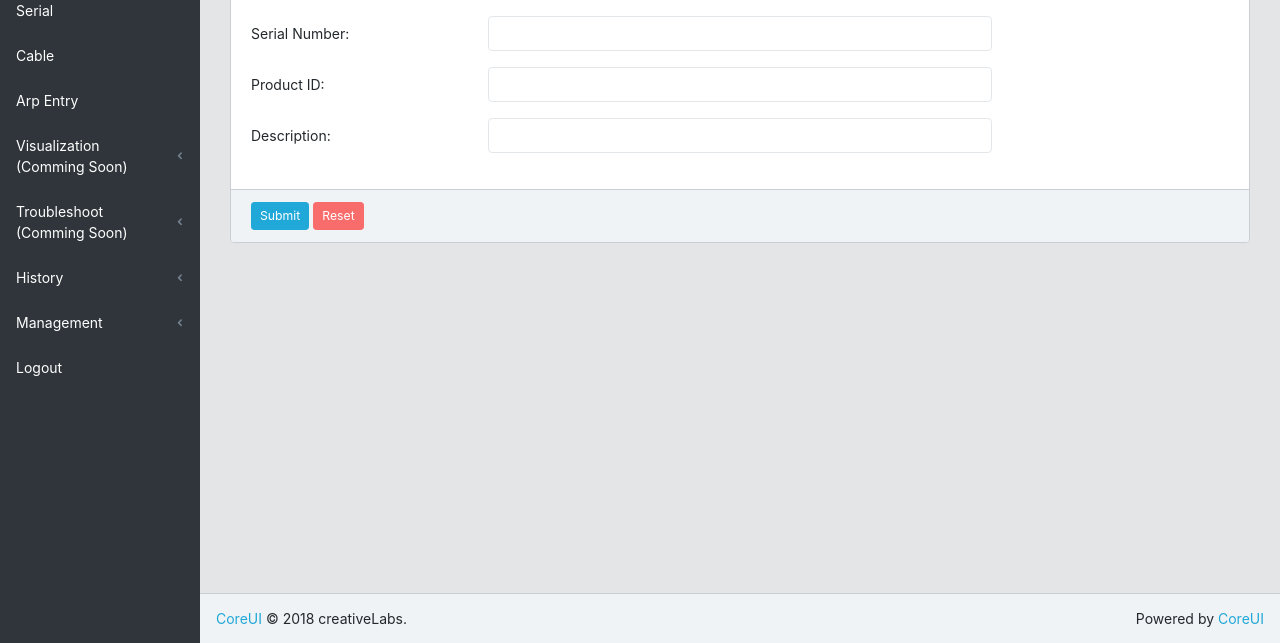
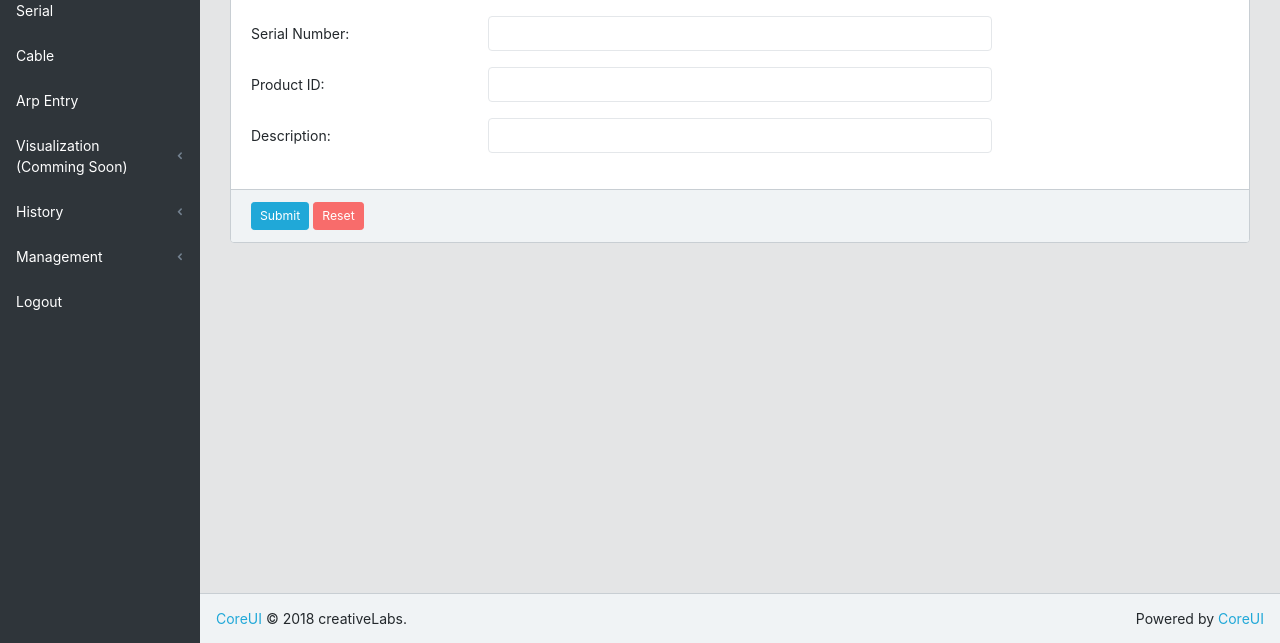
Before and after one commit to yone2ks/neteye, a Flask app: page /serial/new in a window 1280 px wide. Shown: the part 157-800 px from the top of the page. Run offline with Flask 3, Linux system fonts and the light colour scheme; the visitor is signed in with stand-in values (Sample User, id 1); data that the repository does not hold is empty; parts of the project's set-up code (start-up, migrations or seed data) failed here and were passed over; some libraries are stand-ins or nearby versions.

Commit message:
fix: hide unimplemented nav items (Layer 2, Troubleshoot)

```diff
--- a/neteye/base/templates/base_template.html
+++ b/neteye/base/templates/base_template.html
@@ -130,25 +130,9 @@
                         <li class="nav-item">
                             <a class="nav-link" href="/visualization/layer1">Layer 1</a>
                         </li>
-                        <li class="nav-item">
-                            <a class="nav-link" href="/visualization/layer2">Layer 2</a>
-                        </li>
                     </ul>
                 </li>
-                <li class="nav-item nav-dropdown">
-                    <a class="nav-link nav-dropdown-toggle" href="#">
-                        Troubleshoot<br />
-                        (Comming Soon)
-                    </a>
-                    <ul class="nav-dropdown-items">
-                        <li class="nav-item">
-                            <a class="nav-link" href="/troubleshoot/ping">Ping</a>
-                        </li>
-                        <li class="nav-item">
-                            <a class="nav-link" href="/troubleshoot/traceroute">Traceroute</a>
-                        </li>
-                    </ul>
-                </li>
+                {# Troubleshoot menu hidden until features are fully implemented #}
                 <li class="nav-item nav-dropdown">
                     <a class="nav-link nav-dropdown-toggle" href="#">
                         History
```
